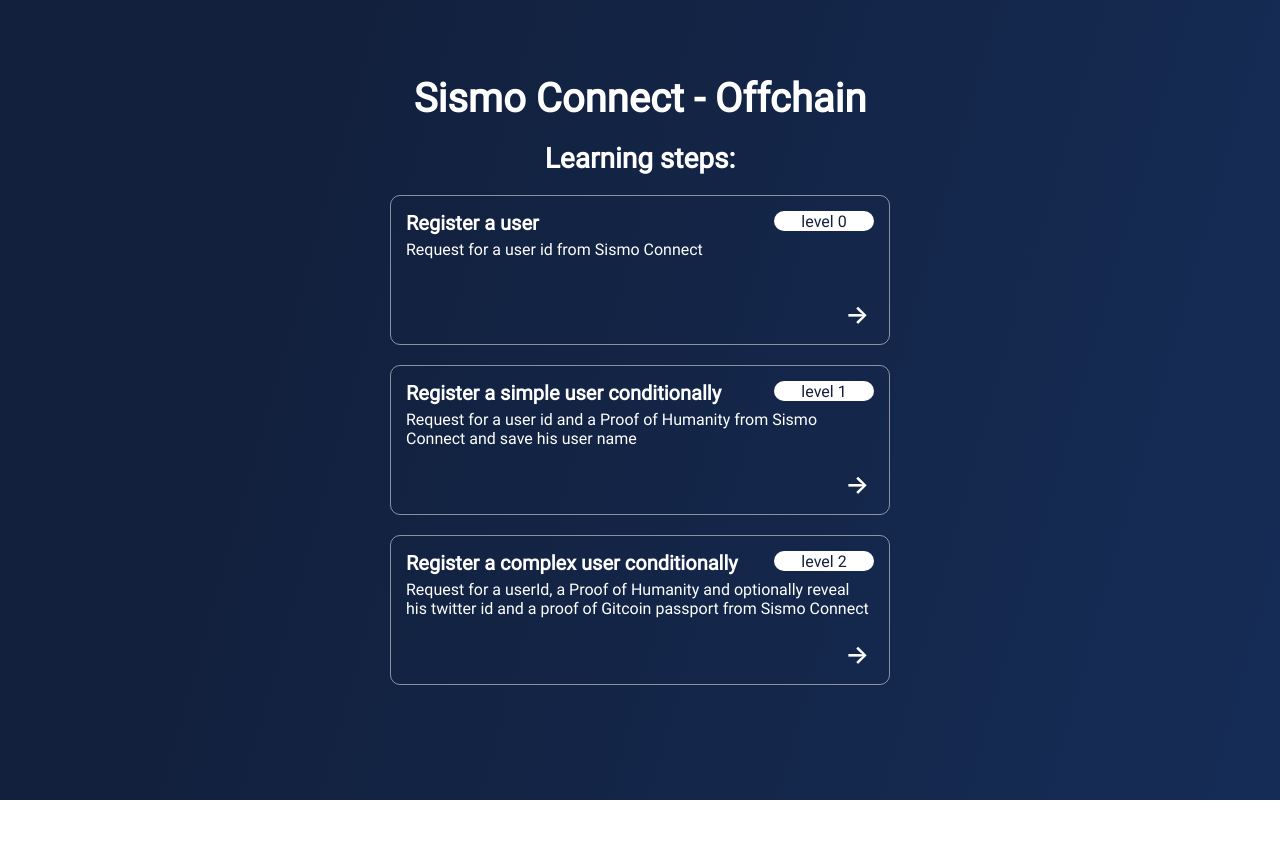
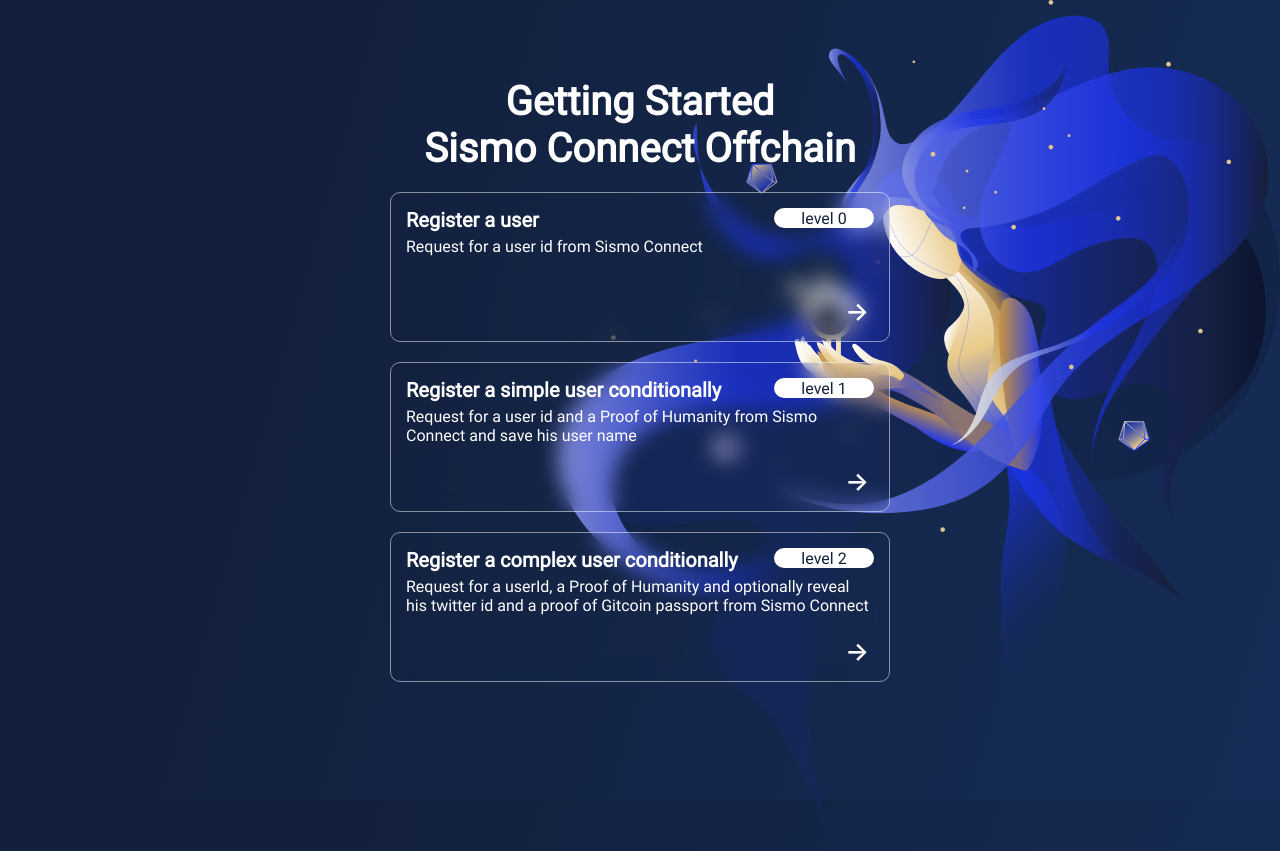
Before and after one commit to sismo-core/sismo-connect-offchain-sample-project, a Next.js app: page / in a window 1280 px wide. Before the commit the page ends 800 px from the top, so only its background shows below. Built offline with nearby package versions, Linux system fonts and the light colour scheme.

Commit message:
feat: add sismo vibe

```diff
--- a/src/pages/_app.tsx
+++ b/src/pages/_app.tsx
@@ -1,9 +1,11 @@
 import "@/styles/globals.css";
 import type { AppProps } from "next/app";
-import Link from "next/link";
 
 export default function App({ Component, pageProps }: AppProps) {
   return (
-      <Component {...pageProps} />
+    <>
+     <img style={{position: "absolute", right: 0, zIndex: -1}} src="/assets/sismo-landing-art.svg" alt="sismo art" />
+    <Component {...pageProps} />
+    </>
   );
 }
--- a/src/pages/api/level-2-verify-user.ts
+++ b/src/pages/api/level-2-verify-user.ts
@@ -67,7 +67,10 @@
       ],
       claims: [
         { groupId: "0x682544d549b8a461d7fe3e589846bb7b" },
-        { groupId: "0x1cde61966decb8600dfd0749bd371f12" },
+        {
+          groupId: "0x1cde61966decb8600dfd0749bd371f12",
+          isOptional: true,
+        },
       ],
       signature: {
         message: "",
--- a/src/pages/index.tsx
+++ b/src/pages/index.tsx
@@ -5,9 +5,9 @@
 
   return (
     <div className="container">
-      <h1>Sismo Connect - Offchain</h1>
+      <h1>Getting Started<br/>Sismo Connect Offchain</h1>
       <section>
-        <h2>Learning steps:</h2>
+        {/* <h2>Learning steps:</h2> */}
         <ul>
           <li onClick={() => router.push("/level-0-register-user")}>
             <h3>Register a user</h3>
--- a/src/pages/level-0-register-user.tsx
+++ b/src/pages/level-0-register-user.tsx
@@ -32,12 +32,13 @@
     setVerifying(true);
 
     try {
-      // We send the response to our backend to verify the proof
+      console.log("response", response)
+     // We send the response to our backend to verify the proof
       const res = await axios.post(`/api/level-0-verify-user`, {
         response,
       });
 
-      const user = res.data.user;
+      const user = res.data;
 
       // If the proof is valid, we update the user react state to show the user profile
       setVerifiedUser({
--- a/src/pages/level-2-register-user.tsx
+++ b/src/pages/level-2-register-user.tsx
@@ -123,7 +123,10 @@
               ]}
               claims={[
                 { groupId: "0x682544d549b8a461d7fe3e589846bb7b" },
-                { groupId: "0x1cde61966decb8600dfd0749bd371f12" },
+                {
+                  groupId: "0x1cde61966decb8600dfd0749bd371f12",
+                  isOptional: true, // enable the user to selectively share its Gitcoin Passport
+                },
               ]}
               signature={{
                 message: userInput,
--- a/src/styles/globals.css
+++ b/src/styles/globals.css
@@ -40,6 +40,7 @@
   font-size: 40px;
   margin-bottom: 20px;
   color: white;
+  text-align: center;
 }
 
 h2 {
@@ -79,12 +80,13 @@
   list-style: none;
   padding: 15px;
   border-radius: 10px;
-  border: 1px solid rgba(255, 255, 255, 0.5);
   width: 500px;
   height: 150px;
   cursor: pointer;
 
   transition: all 0.2s ease-in-out;
+  border: 1px solid rgba(255, 255, 255, 0.5);
+  backdrop-filter: blur(10px);
 }
 
 li:hover {
@@ -108,6 +110,7 @@
   justify-content: center;
   align-items: center;
   border-radius: 10px;
+
 }
 
 li:nth-child(1):before {
@@ -200,6 +203,8 @@
   padding: 20px;
   border: 1px solid white;
   border-radius: 10px;
+  background-color: rgba(255, 255, 255, 0.1);
+  backdrop-filter: blur(10px);
 }
 
 @font-face {
```
Also changed, not shown: public/assets/sismo-landing-art.svg (added).
